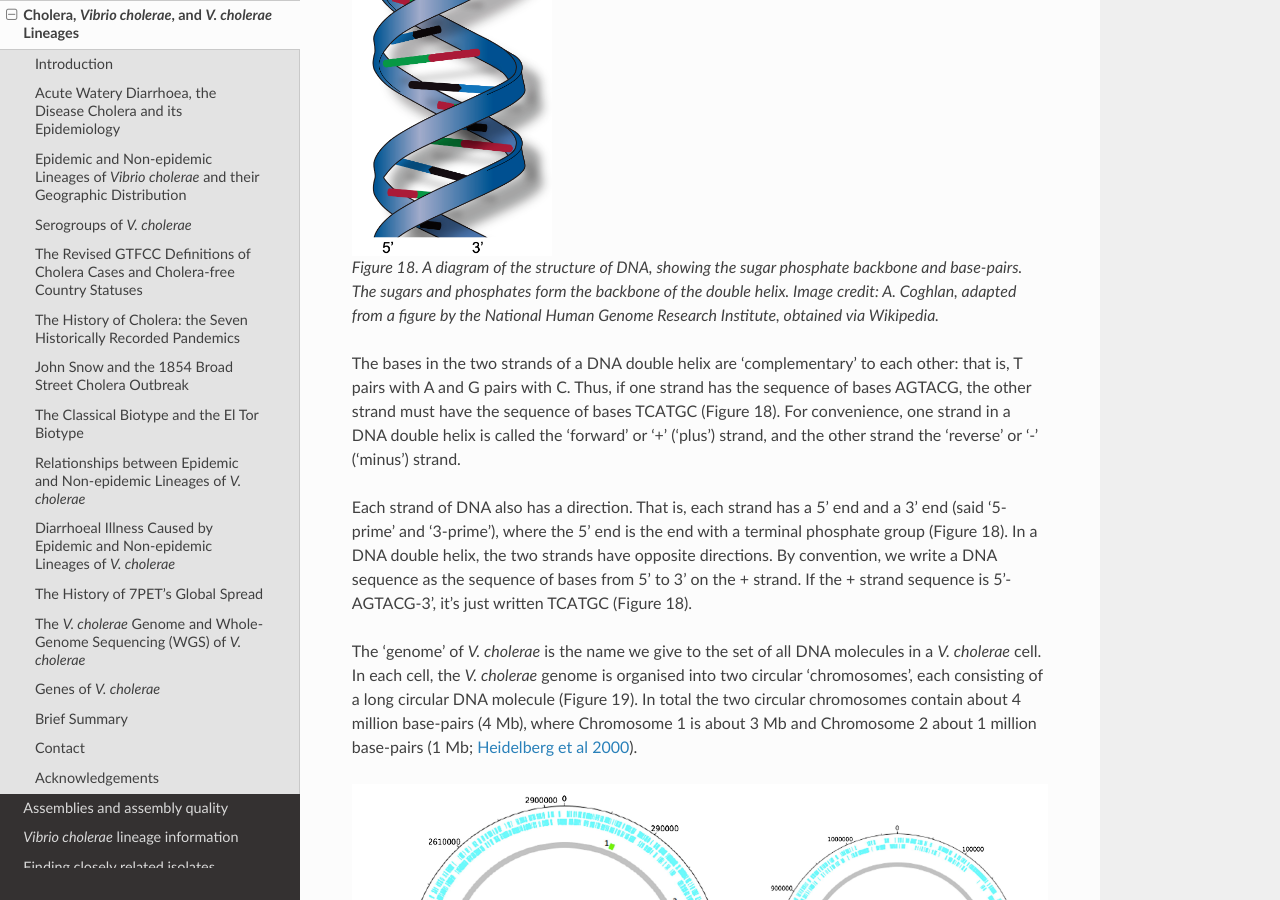
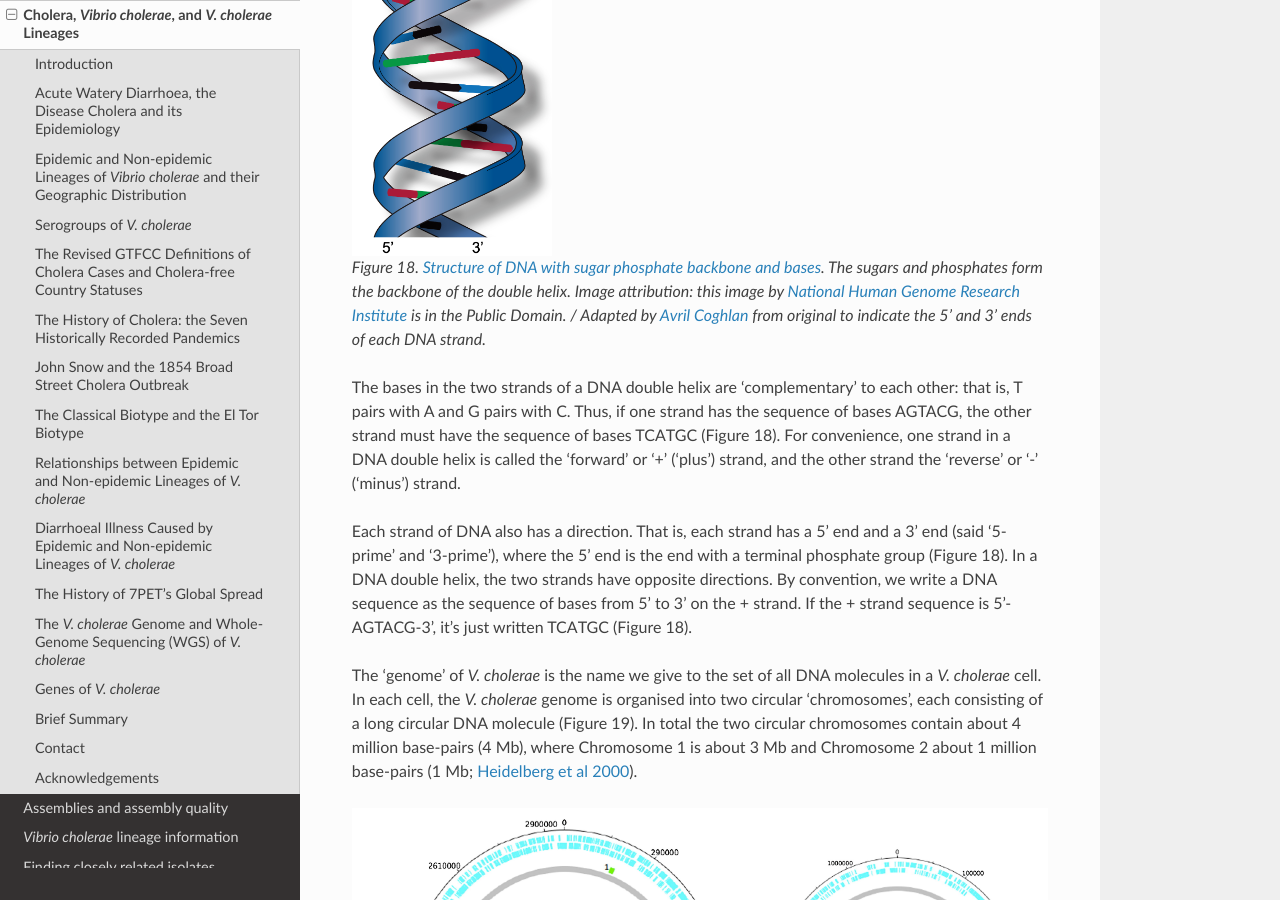
Before and after one commit to avrilcoghlan/cholerabook, a Sphinx documentation site: the page built from docs/source/vibriogenomes.rst, in a window 1280 px wide and 900 px high, scrolled down 20091 px. Built offline with Sphinx 7.4.7 and the Read the Docs theme 2.0.0, drawn with Linux system fonts in a browser that asks for light colours.

Commit message:
Update vibriogenomes.rst

```diff
--- a/docs/source/vibriogenomes.rst
+++ b/docs/source/vibriogenomes.rst
@@ -683,7 +683,13 @@ and cytosine ('C').
 .. figure:: DNA_structure.png
   :width: 200
 
-  Figure 18. A diagram of the structure of DNA, showing the sugar phosphate backbone and base-pairs. The sugars and phosphates form the backbone of the double helix. Image credit: A. Coghlan, adapted from a figure by the National Human Genome Research Institute, obtained via Wikipedia.
+  Figure 18. `Structure of DNA with sugar phosphate backbone and bases`_. The sugars and phosphates form the backbone of the double helix. Image attribution: this image by `National Human Genome Research Institute`_ is in the Public Domain. / Adapted by `Avril Coghlan`_ from original to indicate the 5' and 3' ends of each DNA strand.
+
+.. _Avril Coghlan: https://www.linkedin.com/in/avril-coghlan-4409545/?originalSubdomain=uk
+
+.. _National Human Genome Research Institute: https://commons.wikimedia.org/wiki/File:Phosphate_backbone.jpg
+
+.. _Structure of DNA with sugar phosphate backbone and bases: https://commons.wikimedia.org/wiki/File:Phosphate_backbone.jpg
 
 The bases in the two strands of a DNA double helix are 'complementary' to each other: that is, T pairs with
 A and G pairs with C. Thus, if one strand has the sequence of bases AGTACG, the other strand must have the sequence
```
